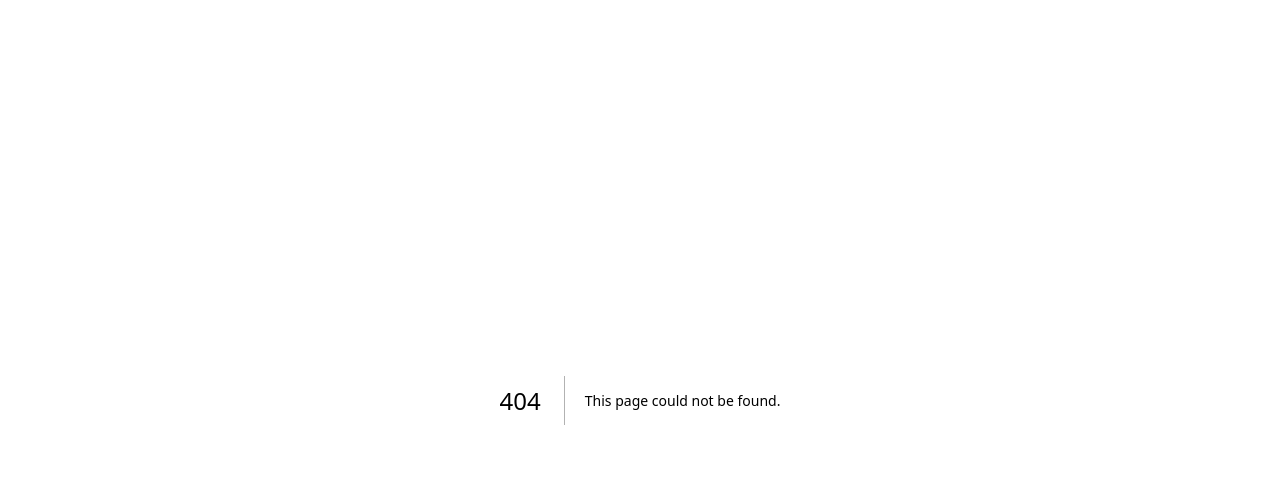
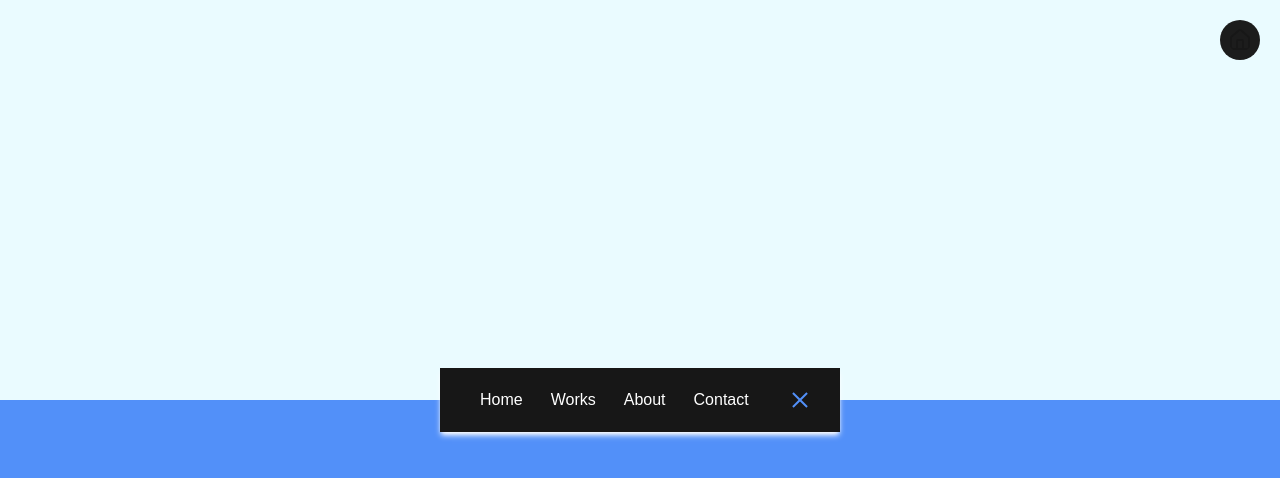
Before and after one commit to BaraSalameh/Tailwind-Master, a Next.js app: page /challenges/animated-navigation in a window 1280 px wide. Before the commit this address had no page. Shown: the top 478 px of the page. Built offline with nearby package versions, Linux system fonts and the light colour scheme.

Commit message:
animated navigation challenge

```diff
--- /dev/null
+++ b/src/app/challenges/animated-navigation/page.tsx
@@ -0,0 +1,56 @@
+'use client';
+
+import { useState } from "react";
+
+const AnimatedNavigation = () => {
+    const [isActive, setIsActive] = useState(true);
+
+    return (
+        <div
+            className="
+                relative h-screen
+                bg-[linear-gradient(to_bottom,_#eafbff_0%,_#eafbff_50%,_#5290f9_50%,_#5290f9_100%)]
+            "
+        >
+            <div className={`
+                    absolute left-1/2 top-1/2 -translate-1/2 bg-foreground
+                    flex shadow-md shadow-background
+                    ${isActive ? 'w-100' : 'w-20'}
+                    transition-all duration-1000 ease-in
+                `}
+            >
+                <ul
+                    className={`
+                        text-background
+                        flex gap-7 py-5
+                        [&>li]:cursor-pointer [&>li]:transition-all [&>li]:duration-1000 [&>li]:ease-in
+                        ${isActive ? 'opacity-100 [&>li]:scale-x-100 w-80 px-10' : 'opacity-0 [&>li]:-scale-x-[1] w-0 px-0'}
+                        transition-all duration-1000 ease-in
+                    `}
+                >
+                    <li>Home</li>
+                    <li>Works</li>
+                    <li>About</li>
+                    <li>Contact</li>
+                </ul>
+                <button
+                    className={`
+                        relative cursor-pointer w-full
+                        [&>div]:absolute [&>div]:left-1/2 [&>div]:top-1/2 [&>div]:-translate-1/2
+                        [&>div]:bg-[#5290f9] [&>div]:h-5 [&>div]:w-[2px]
+                        [&>div]:transition-transform [&>div]:duration-1000 [&>div]:ease-in
+                        ${isActive
+                            ? '[&>div]:first-of-type:rotate-45 [&>div]:last-of-type:-rotate-45'
+                            : '[&>div]:first-of-type:rotate-810 [&>div]:last-of-type:-rotate-810 [&>div]:first-of-type:top-[40%] [&>div]:first-of-type:-translate-y-[40%] [&>div]:last-of-type:top-[60%] [&>div]:last-of-type:-translate-y-[60%'}
+                    `}
+                    onClick={() => setIsActive(prev => !prev)}
+                >
+                    <div/>
+                    <div/>
+                </button>
+            </div>
+        </div>
+    )
+}
+
+export default AnimatedNavigation;
--- a/src/app/page.tsx
+++ b/src/app/page.tsx
@@ -20,7 +20,8 @@ const Home = () => {
         {name: 'Dad Jokes', path: 'dad-jokes'},
         {name: 'Event Keycodes', path: 'event-keycodes'},
         {name: 'FAQ Collapse', path: 'faq-collapse'},
-        {name: 'Random Choice Picker', path: 'random-choice-picker'}
+        {name: 'Random Choice Picker', path: 'random-choice-picker'},
+        {name: 'Animatied Navigation', path: 'animated-navigation'}
     ]
 
     return (
```
